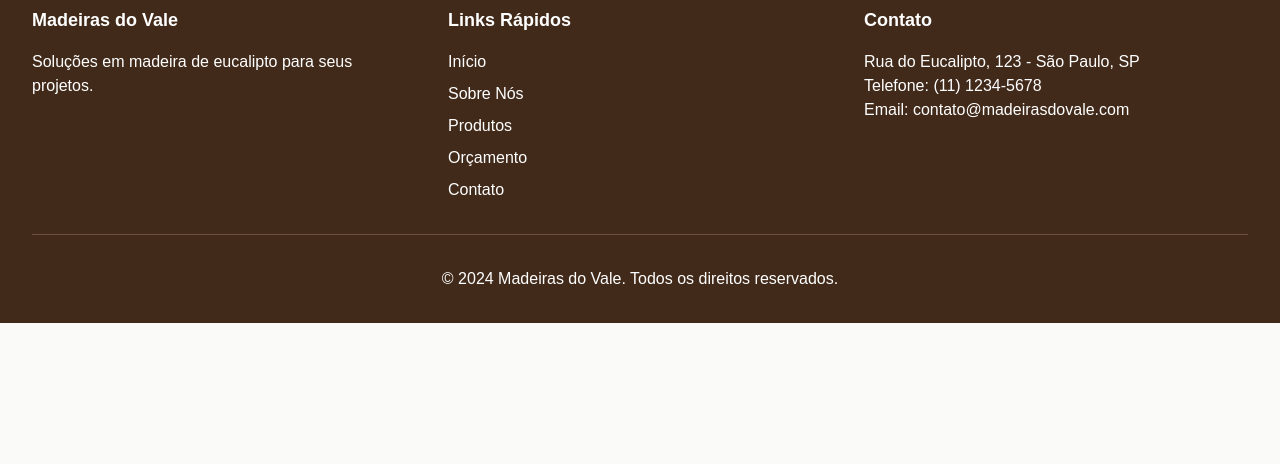
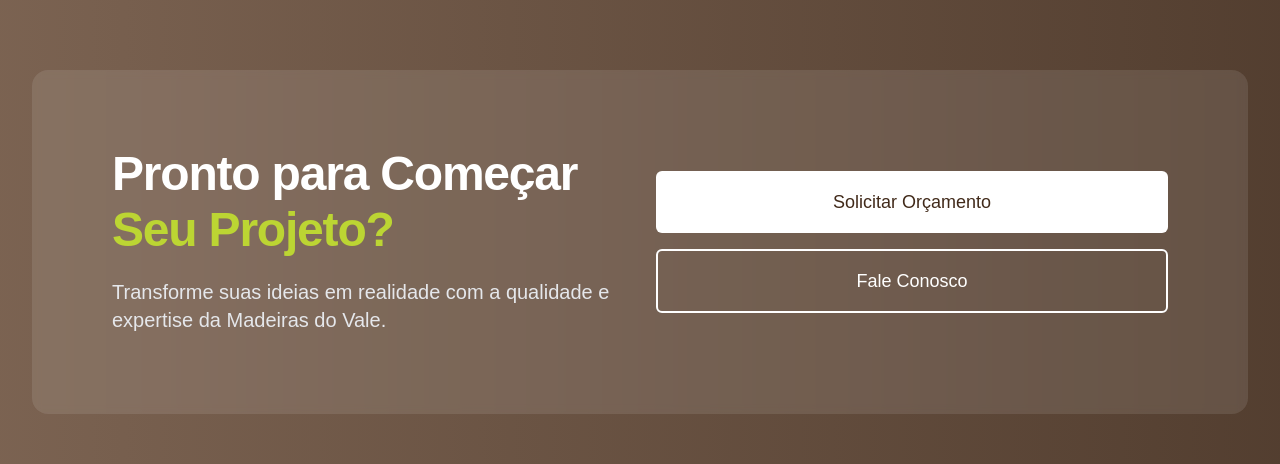
Before and after one commit to ftenorioinkluziva/madeiras-do-vale-portal, a Next.js app: page /contact in a window 1280 px wide. Shown: the part 2058-2522 px from the top of the page. Before the commit the page ends 2381 px from the top, so only its background shows below. Built offline with nearby package versions, Linux system fonts and the light colour scheme.

Commit message:
Criacao do components CTAFinal, implementavel no arquivos page de todas as secoes

```diff
--- a/app/about/page.tsx
+++ b/app/about/page.tsx
@@ -3,6 +3,8 @@ import { Shield, TreePine, Leaf, Recycle } from 'lucide-react';
 //import { useState } from "react";
 import HeroSection from '../components/HeroSection';
 import Image from 'next/image';
+import CTAFinal from '../components/CTAFinal';
+
 
 export default function AboutPage() {
 
@@ -132,7 +134,7 @@ export default function AboutPage() {
           </div>
         </div>
       </div>
-
+      <CTAFinal />
     </div>
   )
 }
--- /dev/null
+++ b/app/components/CTAFinal.tsx
@@ -0,0 +1,44 @@
+import React from 'react';
+
+const CTAFinal: React.FC = () => {
+  return (
+    <div className="relative">
+      <div className="absolute inset-0">
+        <div className="absolute inset-0 bg-gradient-to-r from-brand-brown-light/90 to-brand-brown-dark/90" />
+      </div>
+      <div className="relative max-w-7xl mx-auto py-24 px-4 sm:px-6 lg:px-8">
+        <div className="bg-white/10 backdrop-blur-sm rounded-2xl p-12 lg:p-20">
+          <div className="lg:grid lg:grid-cols-2 lg:gap-8 items-center">
+            <div>
+              <h2 className="text-4xl font-extrabold tracking-tight text-white sm:text-5xl">
+                Pronto para Começar
+                <span className="block text-brand-green-light mt-2">
+                  Seu Projeto?
+                </span>
+              </h2>
+              <p className="mt-6 text-xl text-gray-200 max-w-3xl">
+                Transforme suas ideias em realidade com a qualidade e expertise da Madeiras do Vale.
+              </p>
+            </div>
+            <div className="mt-8 lg:mt-0 flex flex-col space-y-4">
+              <a
+                href="/get-quote"
+                className="inline-flex items-center justify-center px-8 py-4 border border-transparent text-lg font-medium rounded-md text-brand-brown-dark bg-white hover:bg-gray-100 transition-colors"
+              >
+                Solicitar Orçamento
+              </a>
+              <a
+                href="/contact"
+                className="inline-flex items-center justify-center px-8 py-4 border-2 border-white text-lg font-medium rounded-md text-white hover:bg-white/10 transition-colors"
+              >
+                Fale Conosco
+              </a>
+            </div>
+          </div>
+        </div>
+      </div>
+    </div>
+  );
+};
+
+export default CTAFinal;
--- a/app/contact/page.tsx
+++ b/app/contact/page.tsx
@@ -4,6 +4,7 @@ import { useState } from "react"
 import { Mail, Phone, MapPin, Clock, MessageSquare, Building2, Truck } from "lucide-react"
 import Image from 'next/image'
 import HeroSection from "../components/HeroSection"
+import CTAFinal from "../components/CTAFinal"
 
 
 interface FormData {
@@ -239,8 +240,11 @@ export default function ContactPage() {
               </div>
             </div>
           </div>
+
+
         </div>
       </div>
+      <CTAFinal />
     </div>
   )
 }
--- a/app/page.tsx
+++ b/app/page.tsx
@@ -3,7 +3,7 @@
 import HeroSection from './components/HeroSection';
 import { Sprout, Computer, ShieldCheck } from 'lucide-react';
 import  Image  from 'next/image';
-
+import CTAFinal from './components/CTAFinal';
 
 //import PlaceholderImage from './components/PlaceholderImage';
 
@@ -95,17 +95,10 @@ export default function HomePage() {
         </div>
       </div>
 
-      {/* CTA Final */}
+      {/* CTA Final
       <div className="relative">
         <div className="absolute inset-0">
           <div className="absolute inset-0 bg-gradient-to-r from-brand-brown-light/90 to-brand-brown-dark/90" />
-          <Image
-          src=""
-          alt="Produtos de madeira"
-          className="w-full h-full object-cover"
-          width={1920}
-          height={600}
-          />
         </div>
         <div className="relative max-w-7xl mx-auto py-24 px-4 sm:px-6 lg:px-8">
           <div className="bg-white/10 backdrop-blur-sm rounded-2xl p-12 lg:p-20">
@@ -138,7 +131,8 @@ export default function HomePage() {
             </div>
           </div>
         </div>
-      </div>
+      </div>*/}
+      <CTAFinal />
     </div>
   );
 }
--- a/app/portfolio/page.tsx
+++ b/app/portfolio/page.tsx
@@ -4,6 +4,7 @@ import { useState } from "react"
 import { ChevronLeft, ChevronRight, X } from "lucide-react"
 import Image from 'next/image'
 import HeroSection from "../components/HeroSection"
+import CTAFinal from "../components/CTAFinal"
 
 const projects = [
   {
@@ -252,6 +253,7 @@ export default function PortfolioPage() {
             </div>
           </div>
         )}
+        <CTAFinal />
       </div>
   )
 }
--- a/app/products/page.tsx
+++ b/app/products/page.tsx
@@ -5,6 +5,7 @@ import HeroSection from '../components/HeroSection';
 //import Link from "next/link"
 import { useState } from "react";
 import { Shield, TreePine, Construction, Grid, Fence } from 'lucide-react';
+import CTAFinal from "../components/CTAFinal";
 //import PlaceholderImage from "../components/PlaceholderImage"
 
 
@@ -235,36 +236,7 @@ return (
     </div>
 
     {/* CTA Final */}
-    <div className="bg-brand-brown-dark">
-      <div className="max-w-7xl mx-auto py-16 px-4 sm:px-6 lg:px-8">
-        <div className="bg-white/10 backdrop-blur-sm rounded-2xl p-8 lg:p-12">
-          <div className="lg:grid lg:grid-cols-2 lg:gap-8 items-center">
-            <div>
-              <h2 className="text-3xl font-extrabold text-white">
-                Precisa de uma Solução Personalizada?
-              </h2>
-              <p className="mt-4 text-lg text-gray-300">
-                Nossa equipe está pronta para desenvolver a solução ideal para seu projeto.
-              </p>
-            </div>
-            <div className="mt-8 lg:mt-0 flex flex-col sm:flex-row gap-4 justify-end">
-              <a
-                href="/contact"
-                className="inline-flex items-center justify-center px-6 py-3 border-2 border-white text-base font-medium rounded-md text-white hover:bg-white/10"
-              >
-                Fale Conosco
-              </a>
-              <a
-                href="/get-quote"
-                className="inline-flex items-center justify-center px-6 py-3 border border-transparent text-base font-medium rounded-md text-brand-brown-dark bg-white hover:bg-gray-100"
-              >
-                Solicitar Orçamento
-              </a>
-            </div>
-          </div>
-        </div>
-      </div>
-    </div>
+    <CTAFinal />
   </div>
   )
 }
```
